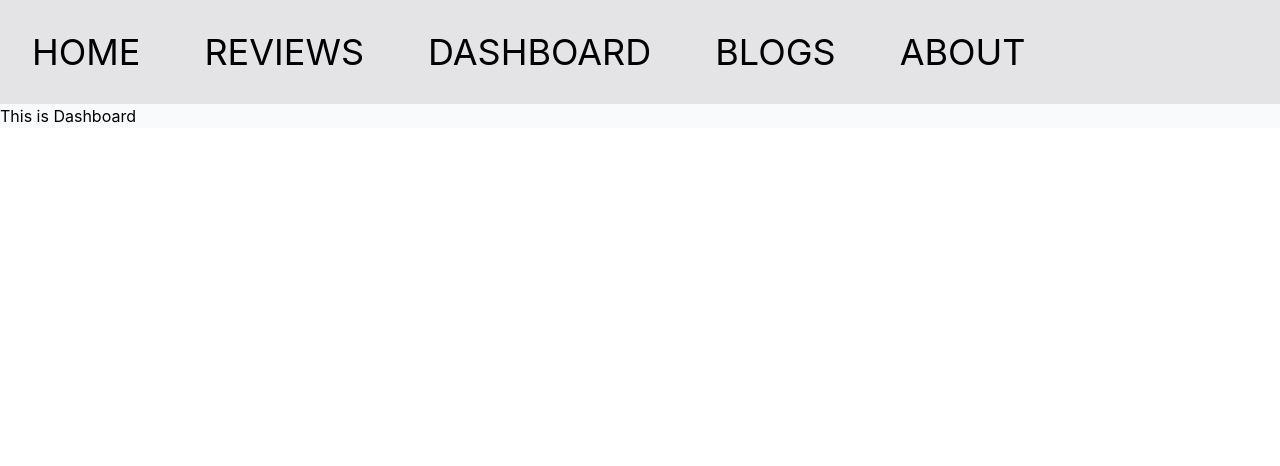
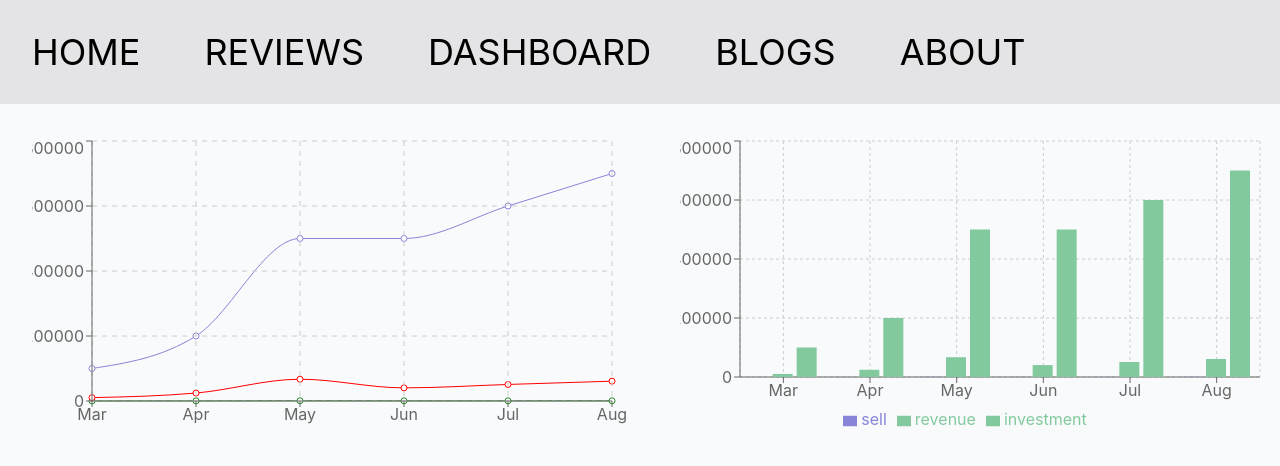
Before and after one commit to Iam-abdulahad/bike-review, a React (Create React App) app: page /dashboard in a window 1280 px wide. Shown: the top 466 px of the page. Built offline with nearby package versions, Linux system fonts and the light colour scheme.

Commit message:
installed rechart and showing 2 chart on Dashbord component

```diff
--- a/package.json
+++ b/package.json
@@ -10,6 +10,7 @@
     "react-dom": "^18.1.0",
     "react-router-dom": "^6.4.3",
     "react-scripts": "5.0.1",
+    "recharts": "^2.2.0",
     "web-vitals": "^2.1.4"
   },
   "scripts": {
--- /dev/null
+++ b/public/chartsdata.json
@@ -0,0 +1,38 @@
+[
+       {
+           "month": "Mar",
+           "investment": 100000,
+           "sell": 241,
+           "revenue": 10401
+       },
+       {
+           "month": "Apr",
+           "investment": 200000,
+           "sell": 423,
+           "revenue": 24500
+       },
+       {
+           "month": "May",
+           "investment": 500000,
+           "sell": 726,
+           "revenue": 67010
+       },
+       {
+           "month": "Jun",
+           "investment": 500000,
+           "sell": 529,
+           "revenue": 40405
+       },
+       {
+           "month": "Jul",
+           "investment": 600000,
+           "sell": 601,
+           "revenue": 50900
+       },
+       {
+           "month": "Aug",
+           "investment": 700000,
+           "sell": 670,
+           "revenue": 61000
+       }
+   ]
--- a/src/components/Dashboard/Dashboard.js
+++ b/src/components/Dashboard/Dashboard.js
@@ -1,11 +1,57 @@
 import React from 'react';
+import { useEffect } from 'react';
+import { useState } from 'react';
+import { Bar, BarChart, CartesianGrid, Legend, Line, LineChart, Tooltip, XAxis, YAxis } from 'recharts';
 
 const Dashboard = () => {
+       const [data, setData] = useState([]);
+       useEffect(() => {
+              fetch('chartsdata.json')
+                     .then(res => res.json())
+                     .then(data => setData(data));
+       }, [])
        return (
-              <div>
-                     <h1>This is Dashboard</h1>
-              </div>
+              <div class="container mx-auto grid grid-cols-2 gap-4">
+                     <div className='py-8 px-8'>
+                            <LineChart width={600} height={300} data={data} margin={{ top: 5, right: 20, bottom: 5, left: 0 }}>
+                                   <Line type="monotone" dataKey="investment" stroke="#8884d8"></Line>
+                                   <Line type="monotone" dataKey="sell" stroke="#228B22"></Line>
+                                   <Line type="monotone" dataKey="revenue" stroke="#FF0000"></Line>
+                                   <CartesianGrid stroke="#ccc" strokeDasharray="5 5" />
+                                   <XAxis dataKey="month" />
+                                   <YAxis></YAxis>
+                                   <Tooltip></Tooltip>
+                            </LineChart>
+                     </div>
+                     <div className='py-8 px-8'>
+                            <BarChart width={600} height={300} data={data} margin={{ top: 5, right: 20, bottom: 5, left: 0 }}>
+                                   <CartesianGrid stroke="#ccc" strokeDasharray="3 3" />
+                                   <XAxis dataKey="month" />
+                                   <YAxis />
+                                   <Tooltip />
+                                   <Legend />
+                                   <Bar dataKey="sell" fill="#8884d8" />
+                                   <Bar dataKey="revenue" fill="#82ca9d" />
+                                   <Bar dataKey="investment" fill="#82ca9d" />
+                            </BarChart>
+                     </div>
+              </div >
        );
 };
 
 export default Dashboard;
+
+
+
+// import { LineChart, Line, CartesianGrid, XAxis, YAxis, Tooltip } from 'recharts';
+// const data = [{name: 'Page A', uv: 400, pv: 2400, amt: 2400}, ...];
+
+// const renderLineChart = (
+//   <LineChart width={600} height={300} data={data} margin={{ top: 5, right: 20, bottom: 5, left: 0 }}>
+//     <Line type="monotone" dataKey="uv" stroke="#8884d8" />
+//     <CartesianGrid stroke="#ccc" strokeDasharray="5 5" />
+//     <XAxis dataKey="name" />
+//     <YAxis />
+//     <Tooltip />
+//   </LineChart>
+// );
```
Also changed, not shown: src/hooks/useReviews.js (line endings or trailing spaces), 1 other file (tests, documents, lock files or other folders).
